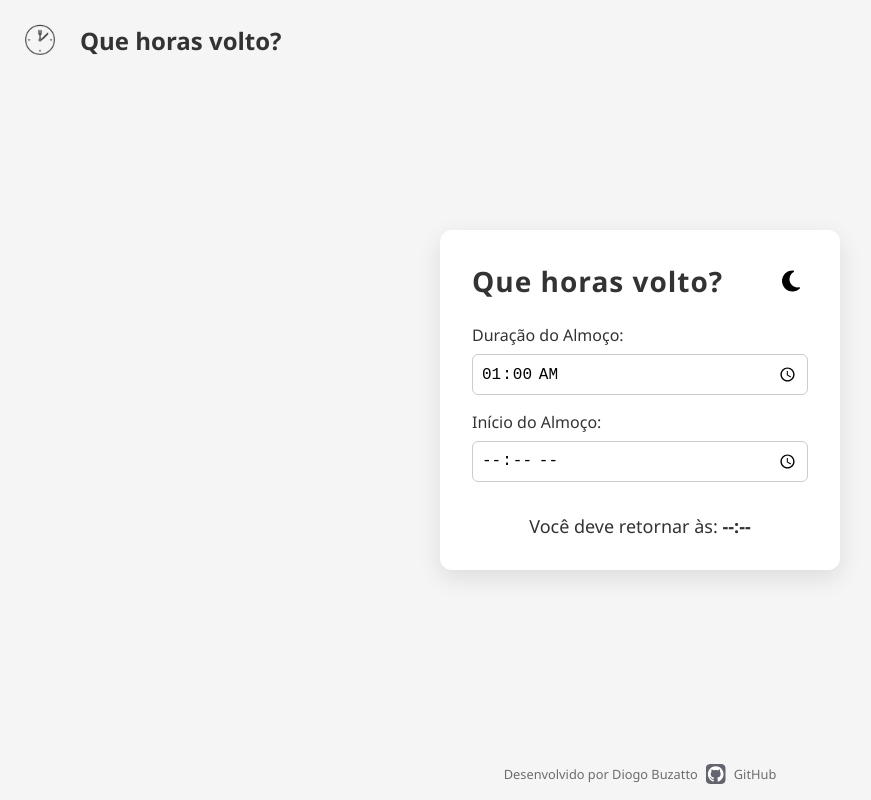
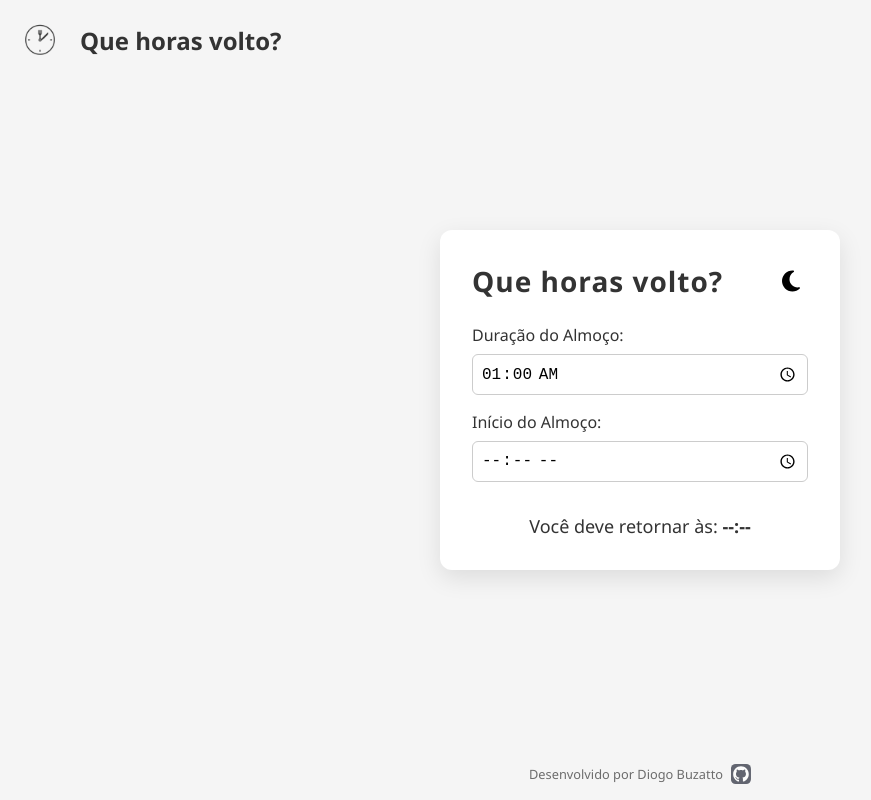
Before and after one commit to dbuzatto/que-horas-volto, a plain HTML site: page index.html in a window 1280 px wide. Shown: the whole page, without its empty margins (0-871 px from the left). Drawn offline with nearby package versions, Linux system fonts and the light colour scheme.

Commit message:
Alterando link

```diff
--- a/main.js
+++ b/main.js
@@ -31,9 +31,10 @@ function render() {
       </div>
     </div>
     <div class="credits">
-      <span>Desenvolvido por Diogo Buzatto</span>
-      <img src="icons/github.svg" class="github-icon" alt="GitHub"/>
-      <a href="https://github.com/dbuzatto" target="_blank">GitHub</a>
+      <a href="https://github.com/dbuzatto" target="_blank" class="credits-link">
+        <span>Desenvolvido por Diogo Buzatto</span>
+        <img src="icons/github.svg" class="github-icon" alt="GitHub"/>
+      </a>
     </div>
   `;
   window.lucide && lucide.createIcons();
--- a/style.css
+++ b/style.css
@@ -9,11 +9,13 @@
   --input-text: #000;
   --accent: #4a90e2;
 }
+
 * {
   box-sizing: border-box;
   margin: 0;
   padding: 0;
 }
+
 html, body {
   height: 100%;
   width: 100%;
@@ -22,16 +24,19 @@ html, body {
   color: var(--text-light);
   transition: background .3s, color .3s;
 }
+
 html.theme-dark,
 html.theme-dark body {
   background: var(--bg-dark);
   color: var(--text-dark);
 }
+
 html.theme-light,
 html.theme-light body {
   background: var(--bg-light);
   color: var(--text-light);
 }
+
 .app-brand {
   position: absolute;
   top: 1rem;
@@ -41,19 +46,23 @@ html.theme-light body {
   gap: 1rem;
   z-index: 10;
 }
+
 .app-icon {
   width: 48px;
   height: 48px;
   transition: filter .3s;
 }
+
 html.theme-dark .app-icon {
   filter: invert(1) brightness(1.2);
 }
+
 .app-brand-text {
   font-size: 1.5rem;
   font-weight: bold;
   color: inherit;
 }
+
 #root {
   position: relative;
   display: flex;
@@ -63,6 +72,7 @@ html.theme-dark .app-icon {
   height: 100vh;
   padding: 1rem;
 }
+
 .card {
   background: var(--card-light);
   border-radius: 12px;
@@ -73,24 +83,29 @@ html.theme-dark .app-icon {
   text-align: center;
   transition: background .3s, box-shadow .3s;
 }
+
 html.theme-dark .card {
   background: var(--card-dark);
   box-shadow: 0 8px 24px rgba(0,0,0,0.4);
 }
+
 html.theme-dark .card,
 html.theme-dark .card * {
   color: var(--text-dark);
 }
+
 .header {
   display: flex;
   justify-content: space-between;
   align-items: center;
   margin-bottom: 1.5rem;
 }
+
 .header h1 {
   font-size: 1.75rem;
   letter-spacing: 1px;
 }
+
 .icon-btn {
   background: transparent;
   border: none;
@@ -98,20 +113,24 @@ html.theme-dark .card * {
   padding: .3rem;
   border-radius: 6px;
 }
+
 .theme-icon {
   width: 24px;
   height: 24px;
   vertical-align: middle;
 }
+
 html.theme-dark .theme-icon {
   filter: invert(1) brightness(1.2);
 }
+
 label {
   display: block;
   text-align: left;
   margin-bottom: .5rem;
   font-weight: 500;
 }
+
 input[type="time"] {
   width: 100%;
   padding: .5rem;
@@ -123,49 +142,60 @@ input[type="time"] {
   background: var(--input-bg);
   color: var(--input-text);
 }
+
 html.theme-dark input[type="time"] {
   background: var(--input-bg);
   color: var(--input-text);
 }
+
 input[type="time"]:focus {
   outline: none;
   border-color: var(--accent);
 }
+
 .output p {
   font-size: 1.125rem;
   margin-top: 1rem;
 }
+
 .output strong {
   color: inherit;
   font-weight: bold;
 }
+
 .credits {
   position: absolute;
   bottom: 1rem;
   left: 50%;
   transform: translateX(-50%);
+  font-size: .8rem;
+  opacity: .7;
+}
+
+.credits-link {
   display: flex;
   align-items: center;
   gap: .5rem;
-  font-size: .8rem;
-  opacity: .7;
-}
-.credits a {
   color: inherit;
   text-decoration: none;
+  justify-content: center;
 }
+
 .github-icon {
   width: 20px;
   height: 20px;
   vertical-align: middle;
 }
+
 html.theme-dark .github-icon {
   filter: invert(1) brightness(1.2);
 }
+
 @keyframes spin-once {
   from { transform: rotate(0); }
   to { transform: rotate(360deg); }
 }
+
 .spin-once {
   animation: spin-once .8s ease-out;
 }
```
